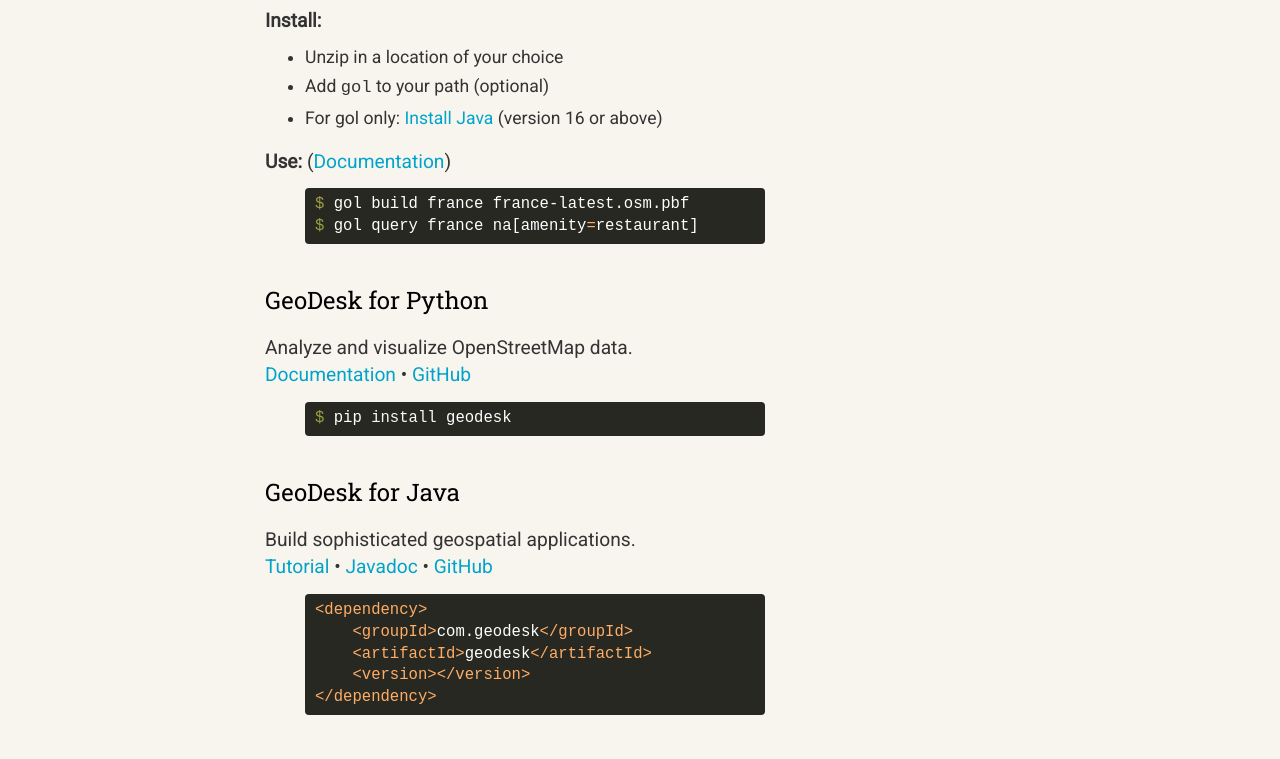
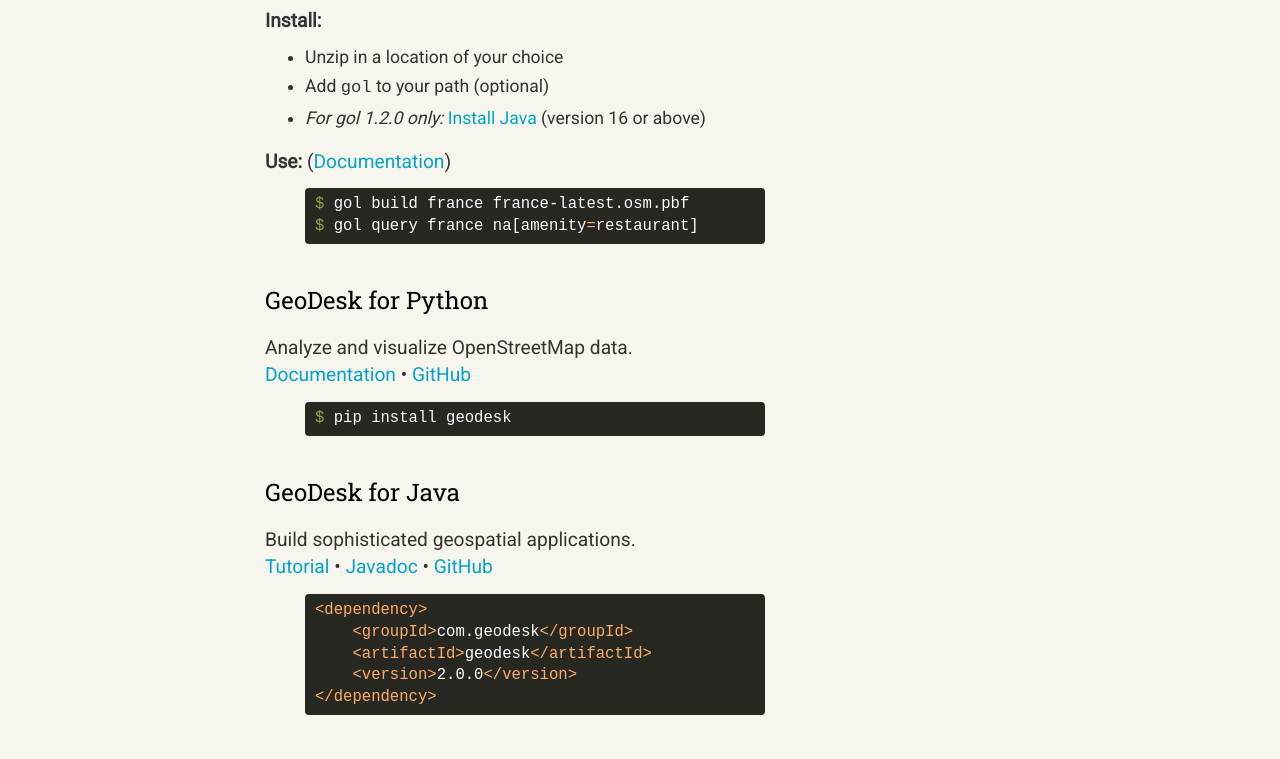
Before and after one commit to clarisma/geodesk-site, a Jekyll site: the page built from download.md, in a window 1280 px wide. Shown: the part 523-1282 px from the top of the page. Built offline with Jekyll 4.4.1, drawn with Linux system fonts in a browser that asks for light colours; part of the change alters nothing that is shown.

```diff
--- a/_config.yml
+++ b/_config.yml
@@ -83,5 +83,6 @@ exclude:
 
 # GeoDesk-specific
 
+geodesk_version: 2.0.0
 geodesk_v1_version: 1.2.0
 gol_tool_version: 1.1.0
--- a/download.md
+++ b/download.md
@@ -203,7 +203,7 @@ Build and query Geo-Object Libraries (GOLs).
 <div class="steps" markdown="1">
 - Unzip in a location of your choice
 - Add `gol` to your path (optional)
-- For gol {{data.geodesk_gol_v1_latest.version}} only: [Install Java](https://adoptium.net/) (version 16 or above)
+- *For gol {{site.data.geodesk_gol_v1_latest.version}} only:* [Install Java](https://adoptium.net/) (version 16 or above)
 </div>
 
 **Use:** ([Documentation](https://docs.geodesk.com/gol))
```
